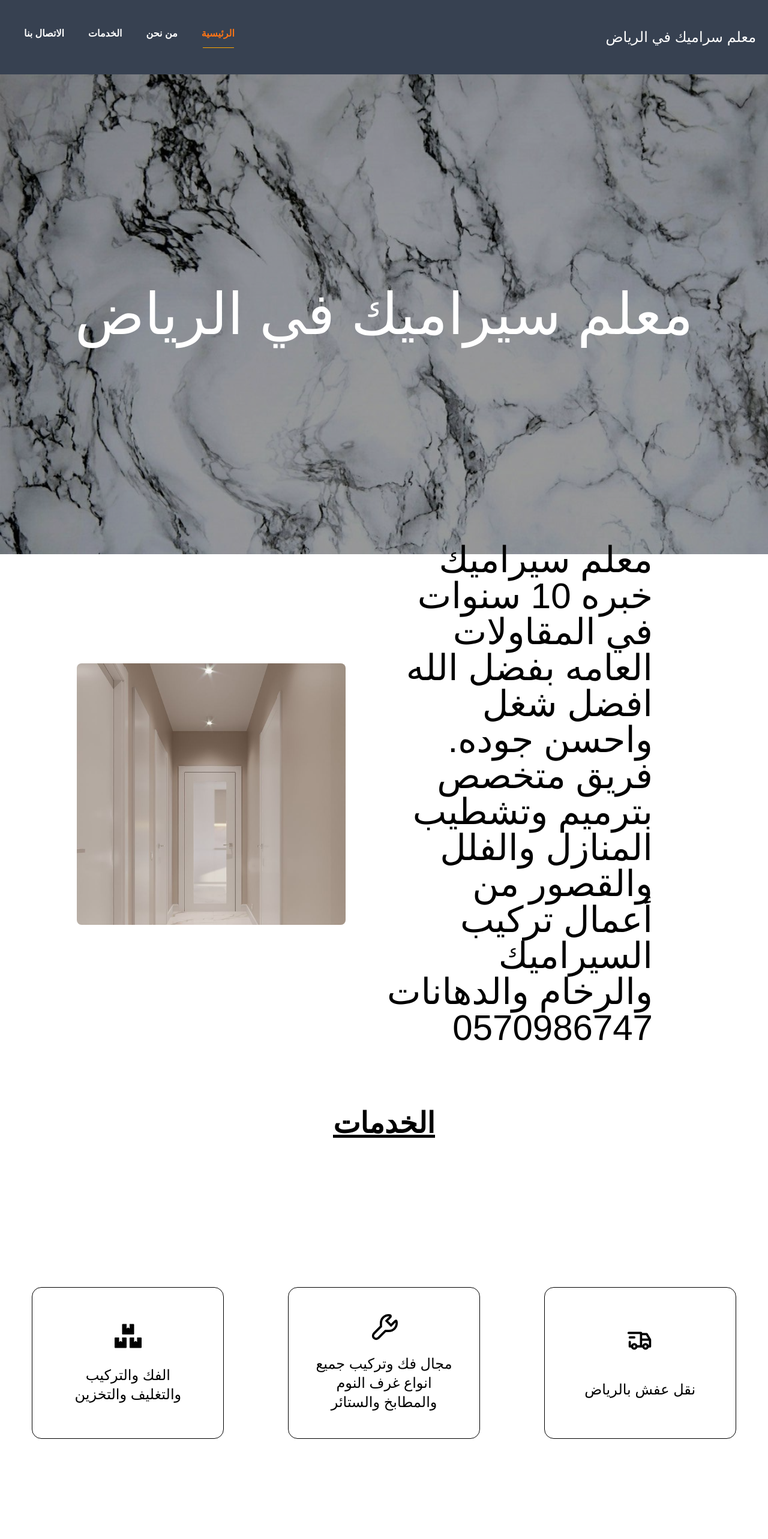
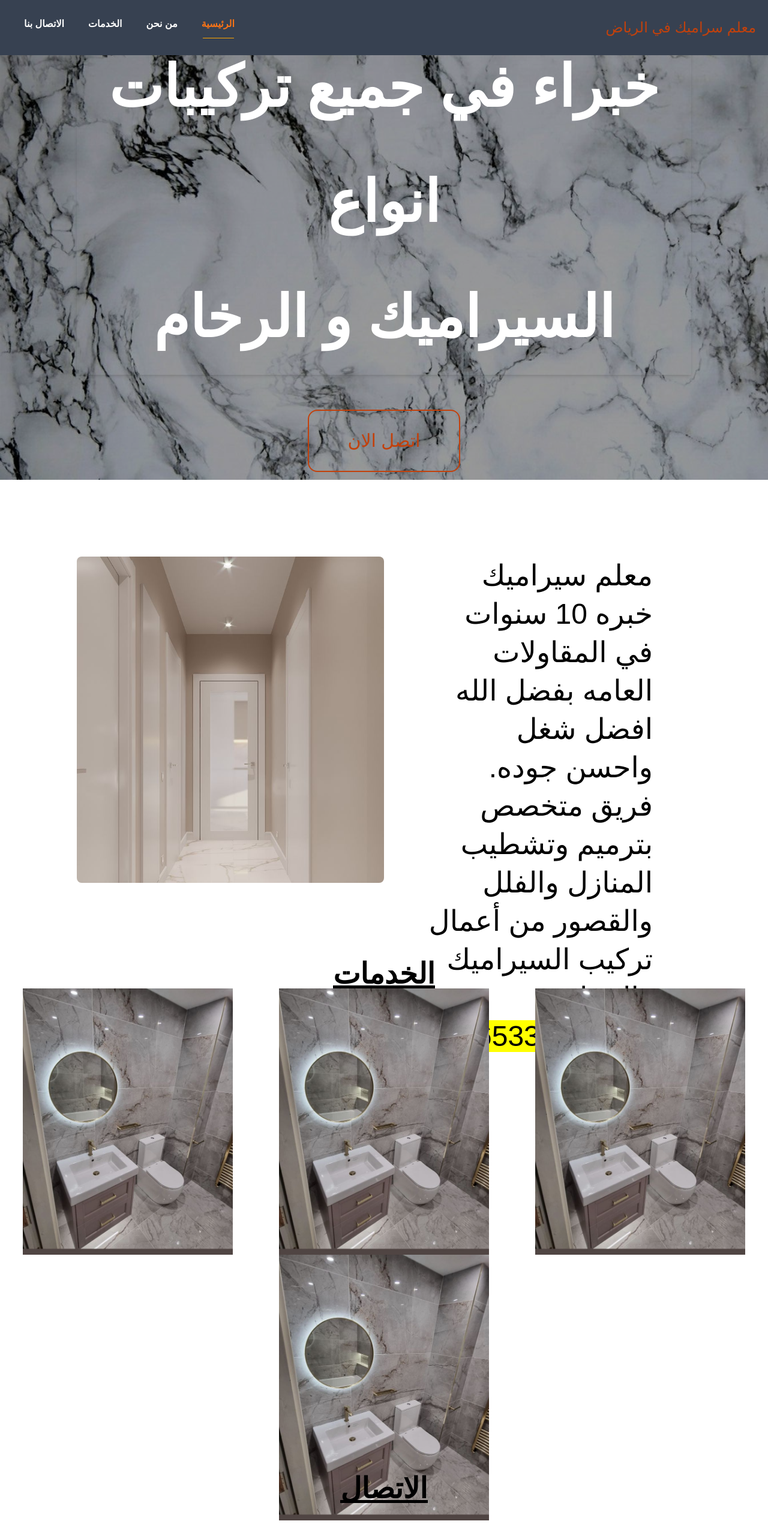
Before and after one commit to Abdallah-Shaban88/portofolio-vercel-deploy, a Next.js app: page / in a window 1280 px wide. Shown: the top 2566 px of the page at 60% size. Built offline with nearby package versions, Linux system fonts and the light colour scheme; a web font is replaced by a local one.

Commit message:
Add files via upload

```diff
--- a/app/layout.tsx
+++ b/app/layout.tsx
@@ -22,18 +22,20 @@ export const metadata: Metadata = {
    formatDetection: {telephone: true},
    robots: {index: true, follow: true},
    referrer: 'origin',
-  verification: {
-    google: 'pX1I5YnTn2oW9La3K0exIwQ9vhs1ND_13OYq4vSyvXM'
+   verification: {
+    google: 'pX1I5YnTn2oW9La3K0exIwQ9vhs1ND_13OYq4vSyvXM',
+
    }
 };
-
+/**<meta name="google-site-verification"
+ * content="pX1I5YnTn2oW9La3K0exIwQ9vhs1ND_13OYq4vSyvXM" /> */
 export default function RootLayout({
   children,
 }: Readonly<{
   children: React.ReactNode;
 }>) {
   return (
-    <html lang="ar" dir="rtl">
+    <html lang="ar" dir="rtl" className='scroll-smooth' style={{scrollBehavior:'smooth'}}>
       <body className={arima.className}>
       <SpeedInsights/>
       <Analytics/>
--- a/app/page.tsx
+++ b/app/page.tsx
@@ -1,13 +1,14 @@
 'use client'
 import Navbar from '@/components/Navbar'
 import Nav from '../components/Nav'
-import { ReactNode, useEffect, useState } from 'react'
+import { ReactNode, useEffect, useRef, useState } from 'react'
 import { title } from 'process'
 import { IsDrawerOpenProvider } from '@/contexts/IsDrawerOpenContext'
 import Image from 'next/image'
 import { TbTruckDelivery } from 'react-icons/tb'
 import { GrConfigure } from 'react-icons/gr'
 import { FaBoxes } from 'react-icons/fa'
+import { motion, useScroll, useTransform, useViewportScroll } from "framer-motion";
 
 export default function Home() {
 
@@ -74,49 +75,134 @@ export default function Home() {
 
   return (
     <IsDrawerOpenProvider>
-    <div className='overflow-x-hidden'>
     <Navbar >
       <Nav links={links} activeSection={activeSection} />
     </Navbar>
-    <div id="home" className="w-screen h-screen bg-panner bg-no-repeat bg-cover bg-fixed flex flex-col justify-center items-center bg-blend-darken bg-black/40">
-      <h1 className='text-8xl text-white'>معلم سيراميك في الرياض</h1>
+    <main className='overflow-x-hidden'>
+    <section id="home" className="w-screen h-screen bg-panner bg-no-repeat bg-cover bg-fixed flex flex-col justify-around items-center bg-blend-darken bg-black/40 pt-9">
+      <ShowDivOpacity>
+      <div className='w-[70%] sm:w-[80%]  self-center'>
+      <h1 className='xl:text-8xl lg:text-7xl md:text-6xl sm:text-5xl text-center h-[100%]  text-white font-extrabold shadow-md' style={{lineHeight: 2}}>خبراء في جميع تركيبات انواع <br/> السيراميك و الرخام </h1>
+      </div>
+      </ShowDivOpacity>
+      <RevalCard className='' direction={-50}><button className='border-2 border-solid border-orange-700 bg-transparent outline-none m-auto block px-16 py-8 mt-8 text-orange-700 rounded-2xl text-3xl font-medium'>اتصل الان</button></RevalCard>
+    </section>
+    <section id="aboutUs" className="w-screen h-screen flex sm:flex-row flex-col sm:justify-stretch sm:items-center lg:px-32 sm:py-32">
+     <RevalCard className="card w-[50%] h-full" direction={50}>
+      <p className='lg:text-4xl xl:text-5xl md:text-3xl sm:text-2xl text-black flex-1 px-16 ' style={{lineHeight: '4rem'}}>معلم سيراميك خبره 10 سنوات في المقاولات العامه بفضل الله افضل شغل واحسن جوده. فريق متخصص بترميم وتشطيب المنازل والفلل والقصور من أعمال تركيب السيراميك والرخام
+     <mark> +966533108772 </mark>
+</p>
+</RevalCard>
+<RevalCard className="card w-[50%] h-full" direction={-50}>
+<DivTransitionOnScroll>
+<div className='flex-1 bg-image1 w-full h-[100%] bg-cover rounded-lg ' >
+</div>
+</DivTransitionOnScroll>
+</RevalCard>
+    </section>
+    <section id="services" className="w-screen h-screen  flex flex-col justify-around">
+      <h3 className='relative text-center text-5xl font-bold self-center after:content-[" "] after:w-full after:h-[5px] after:bg-black after:absolute after:bottom-0 after:left-0'>الخدمات</h3>
+
+    <div className='flex flex-wrap items-center justify-around'>
+
+    {['','','',''].map((img, i) =><div key={i} className='relative after:content-[" "] after:w-full after:h-full after:bg-black/0 after:absolute after:inset-0 after:z-10 hover:after:bg-black/65 hover:cursor-pointer'> <Image  style={{   }} src='/image2.jfif' alt='' width={350} height={350} /></div>)}
     </div>
-    <div id="aboutUs" className="w-screen h-screen flex sm:flex-row flex-col sm:justify-stretch sm:items-center lg:px-32 sm:py-32">
-      <div className='md:text-4xl sm:text-2xl text-black flex-1 px-16 lg:text-5xl xl:text-6xl'>معلم سيراميك خبره 10 سنوات في المقاولات العامه بفضل الله افضل شغل واحسن جوده. فريق متخصص بترميم وتشطيب المنازل والفلل والقصور من أعمال تركيب السيراميك والرخام والدهانات
-0570986747
+    </section>
+    <section id="contactUs" className="w-screen h-screen flex flex-col justify-around ">
+    <h3 className='relative text-center text-5xl font-bold self-center after:content-[" "] after:w-full after:h-[5px] after:bg-black after:absolute after:bottom-0 after:left-0'>الاتصال</h3>
+    <div className='flex flex-col-reverse md:flex-row justify-around md:h-[65%] w-full h-full items-center'>
+      <div className='flex flex-col justify-around items-stretch md:w-[50%] w-full px-36 '>
+     { ["الاسم","الهاتف","البريد الاالكتروني"].map((input, index) => <input className='p-4 outline-none border-gray-800 border-solid border-b-2' placeholder={input}/>)}
+     <textarea className='p-4 outline-none border-gray-800 border-solid border-b-2' cols={50} rows={10}/>
+     <button className='mt-4 p-4 bg-gray-800 w-full text-white'>اتصل بنا </button>
+    </div>
+    <div className=' bg-image1 md:w-full md:h-[100%] bg-cover rounded-lg w-[350px] h-[350px]' >
 </div>
-<div className='flex-1 bg-image1 w-1/2 sm:h-3/4 md:h-2/4 lg:h-4/5 bg-cover rounded-lg xl:h-5/5' >
-  {/* <Image src={'/image1.jfif'} width={300} height={300} alt=''/> */}
 </div>
-    </div>
-    <div id="services" className="w-screen h-screen  flex flex-col justify-around">
-      <h3 className='relative text-center text-5xl font-bold self-center after:content-[" "] after:w-full after:h-[5px] after:bg-black after:absolute after:bottom-0 after:left-0'>الخدمات</h3>
-    <div className='flex flex-row justify-around  flex-wrap'>
-
-      {[
-        {title:'نقل عفش بالرياض',
-          icon: <TbTruckDelivery size={45}/>
-        },
-        {title: 'مجال فك وتركيب جميع انواع غرف النوم والمطابخ والستائر',
-          icon: <GrConfigure size={45} style={{marginBottom: 22}}/>
-        },
-        {title: 'الفك والتركيب والتغليف والتخزين',
-          icon: <FaBoxes size={45}/>
-        }
-      ].map((item, index) => <div key={index} className='border-black border-solid border p-11 rounded-2xl w-[280px] xl:w-1/4 flex flex-col justify-around items-center hover:cursor-pointer hover:bg-gray-800 hover:text-white hover:scale-125'>
-        {item.icon}
-        <h5 className='text-2xl text-center'>{item.title}</h5>
-      </div>)}
-    </div>
-    </div>
-    <div id="contactUs" className="w-screen h-screen flex flex-col justify-around ">
-    <h3 className='relative text-center text-5xl font-bold self-center after:content-[" "] after:w-full after:h-[5px] after:bg-black after:absolute after:bottom-0 after:left-0'>الاتصال</h3>
-      <div className='flex flex-row justify-around'>
-     { ["الاسم","الهاتف","البريد الاالكتروني"].map((input, index) => <input className='p-4 outline-none border-gray-800 border-solid border' placeholder={input}/>)}
-     <button className='p-4 bg-gray-800 md:w-1/4 lg:w-1/6 text-white'>اتصل بنا </button>
-    </div>
-    </div>
-    </div>
+    </section>
+    </main>
     </IsDrawerOpenProvider>
   );
 }
+
+
+ function ShowDivOpacity({ children }: { children: ReactNode }) {
+  return (
+    <motion.div
+      initial={{ y: 20, opacity: 0 }}
+      whileInView={{ y: 0, opacity: 1 }}
+      transition={{ ease: "easeInOut", duration: 0.9, delay: .25  }}
+      className='w-full self-center flex flex-row justify-center'
+    >
+      {children}
+    </motion.div>
+  );
+}
+
+
+function DivShowOnScroll({children}:{ children: ReactNode } )
+ {
+  const { scrollYProgress } = useScroll()
+const scale = useTransform(scrollYProgress, [0, 0], [1, 1]);
+
+return (
+  <motion.div
+    style={{ scale, width: '100%', height: '100%' }}
+  >
+    <motion.div
+      style={{
+        scaleY: scrollYProgress, width: '100%', height: '100%' }}>
+        {children}
+      </motion.div>
+
+  </motion.div>
+)}
+
+function DivTransitionOnScroll({children}:{children: ReactNode}){
+  // const { scrollYProgress, scrollY } = useScroll()
+
+  const ref = useRef(null)
+    const { scrollYProgress } = useScroll({
+        target: ref,
+        offset: ["start start", "end end"],
+    })
+    const opacity = useTransform(
+        scrollYProgress,
+        [0, .5, 1],
+        [0, 2, 101],
+    )
+
+  return <motion.div
+
+  transition={{
+    ease: "linear",
+    duration: 2,
+    x: { duration: 1 }
+  }}
+  style={{opacity}}
+  className='w-[100%] h-full'
+  >{children}</motion.div>
+}
+
+function RevalCard({ children , direction, className }: {children: ReactNode, direction: number, className: string}) {
+  return (
+    <motion.div
+      className= {className}
+      initial={{
+        opacity: 0,
+        // if odd index card,slide from right 50 instead of left -50
+        x: direction
+      }}
+      whileInView={{
+        opacity: 1,
+        x: 0, // Slide in to its original position
+        transition: {
+          duration: 2 // Animation duration
+        }
+      }}
+
+    >
+      {children}
+    </motion.div>
+  );
+}
--- a/components/Navbar.tsx
+++ b/components/Navbar.tsx
@@ -18,23 +18,21 @@ const {isDrawerOpen, toggleDrawer} = useIsDrawerOpen()
 //     setIsDrawerOpen(!isDrawerOpen);
 //   };
 
-  useEffect(() => {
-    // window.addEventListener('click', handleDrawerToggle)
-  },[])
+
   return (
-    <div className="w-full p-5 sticky flex flex-row items-center justify-center bg-gray-700 text-white">
-      <h2 className="ml-auto text-2xl">معلم سراميك في الرياض</h2>
+    <header className="w-full p-5 fixed z-50 flex flex-row items-center justify-center bg-gray-700 text-white">
+      <h2 className="ml-auto text-2xl text-orange-700">معلم سراميك في الرياض</h2>
 
-      <div className="sm:hidden relative flex flex-col my-4">
+      <nav className="sm:hidden relative flex flex-col my-4">
         <MobileMenuButton onClick={toggleDrawer}/>
         {/* Logo, Mobile Menu Button, Mobile Drawer */}
         <div className={`p-6 fixed inset-0 z-10 bg-slate-700 ${ !isDrawerOpen ? 'hidden':'flex'} flex-col justify-around`}>
         <IoMdCloseCircle onClick={toggleDrawer} size={30}/>
        {children}
         </div>
-      </div>
+      </nav>
 
-      <div className="hidden relative py-6 sm:flex  justify-center">
+      <div className="hidden relative py-2 sm:flex  justify-center">
         {children}
         {/* <div className="bg-gray-700 text-white gap-4">
           <MdLocalPhone size={22} />
@@ -42,7 +40,7 @@ const {isDrawerOpen, toggleDrawer} = useIsDrawerOpen()
           <FaLocationArrow />
         </div> */}
       </div>
-    </div>
+    </header>
   );
 };
 
--- a/next.config.mjs
+++ b/next.config.mjs
@@ -1,4 +1,6 @@
 /** @type {import('next').NextConfig} */
-const nextConfig = {};
+const nextConfig = {
+
+};
 
 export default nextConfig;
--- a/package.json
+++ b/package.json
@@ -11,6 +11,7 @@
   "dependencies": {
     "@vercel/analytics": "^1.3.1",
     "@vercel/speed-insights": "^1.0.11",
+    "framer-motion": "^11.2.6",
     "next": "14.2.3",
     "react": "^18",
     "react-dom": "^18",
```
Also changed, not shown: app/sitemap.ts (line endings or trailing spaces), 1 other file (tests, documents, lock files or other folders).
